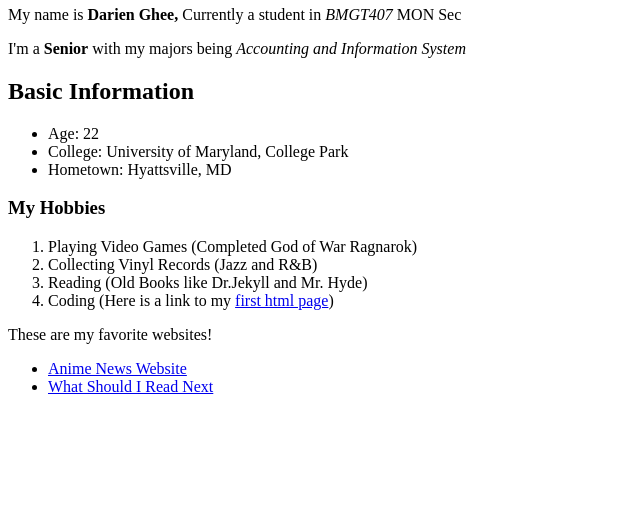
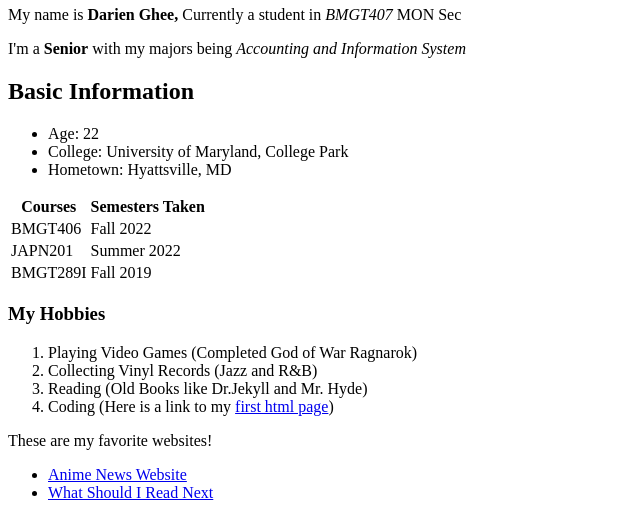
Before and after one commit to Darewood2023/helloWorld, a Flask app: template templates/about.html in a window 1280 px wide. Shown: the part 158-683 px from the top of the page, without its empty margins (0-640 px from the left). Run offline with Flask 2, Linux system fonts and the light colour scheme; the template is opened without the code that fills it, so the values that code supplies are empty.

Commit message:
This is my about me html file that now has a table with past courses added to it

```diff
--- a/templates/about.html
+++ b/templates/about.html
@@ -22,6 +22,29 @@
             <li>Hometown: Hyattsville, MD</li>
         </ul>
 
+    <!-- List of courses taken -->
+        <table>
+            <tr>
+                <th>Courses</th>
+                <th>Semesters Taken</th>
+            </tr>
+
+            <tr>
+                <td>BMGT406</td>
+                <td>Fall 2022</td>
+            </tr>
+
+            <tr>
+                <td>JAPN201</td>
+                <td>Summer 2022</td>
+            </tr>
+
+            <tr>
+                <td>BMGT289I</td>
+                <td>Fall 2019</td>
+            </tr>
+        </table>
+
     <!-- This is the section about my hobbies -->
     <h3>My Hobbies</h3>
         <ol>
```
